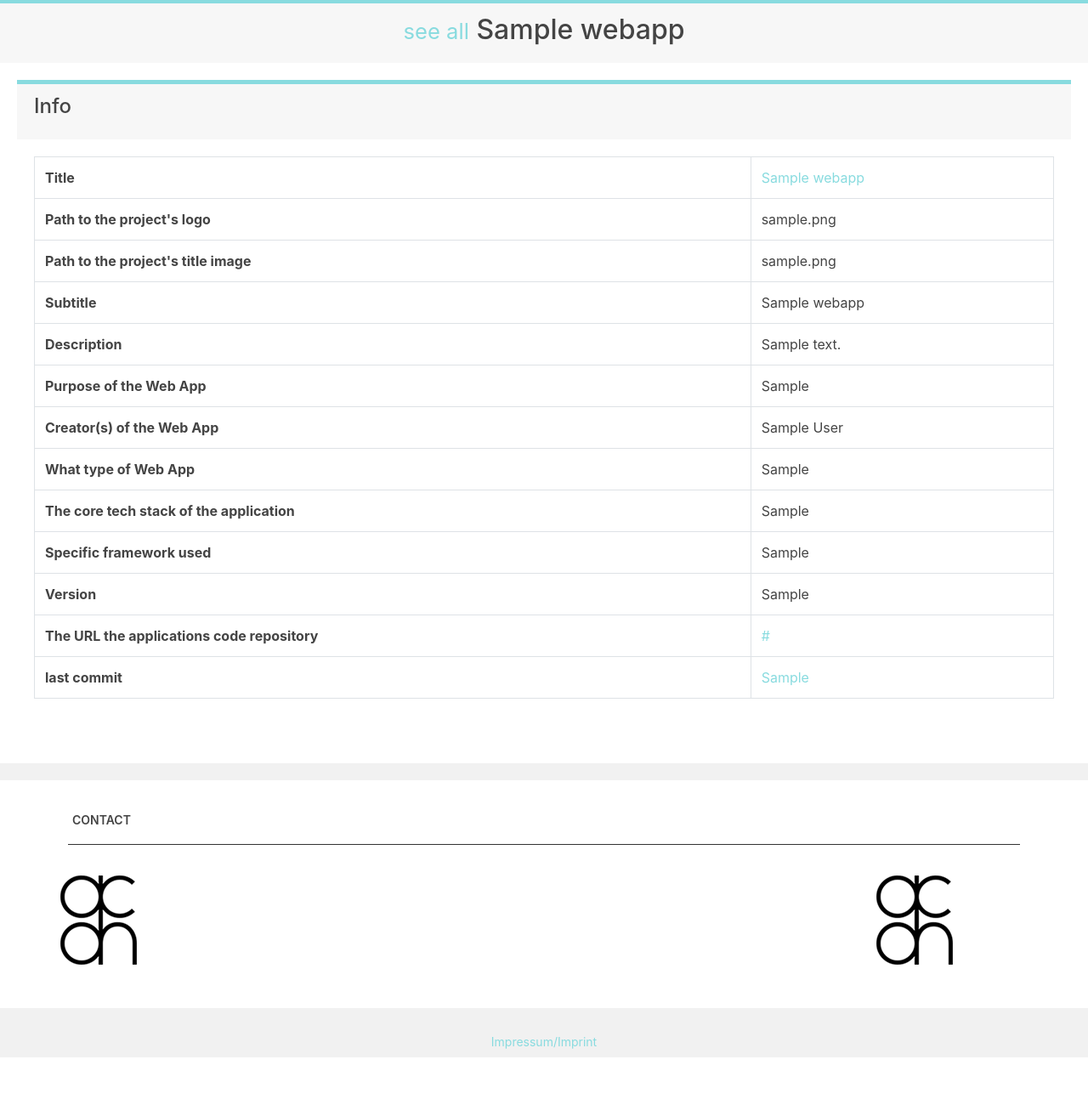
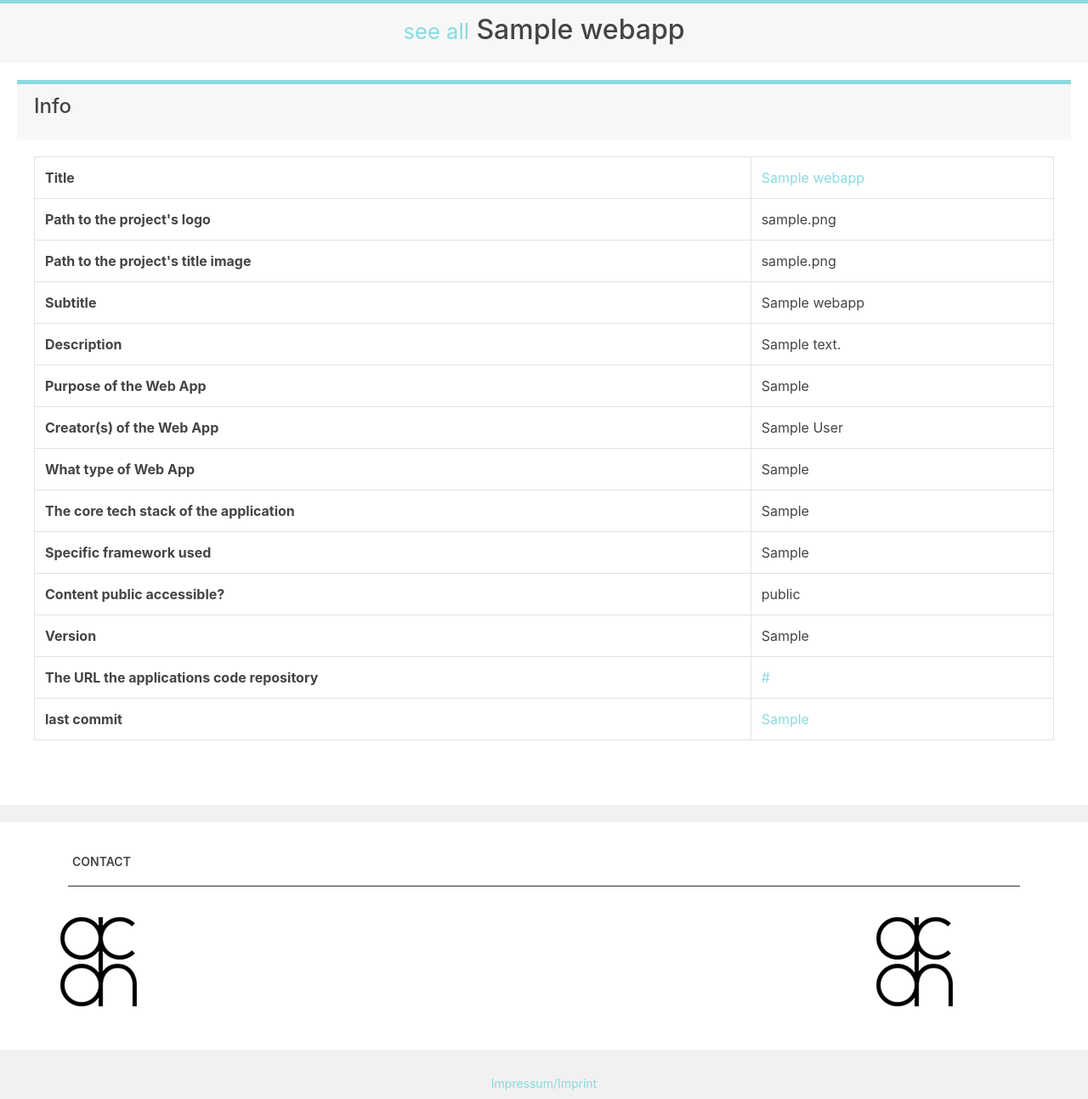
Before and after one commit to acdh-oeaw/dar, a Django app: page /webapps/apps/detail/1 in a window 1280 px wide. Shown: the part 111-1404 px from the top of the page at 85% size. Before the commit the page ends 1355 px from the top, so only its background shows below. Run offline with Django 3.2, Linux system fonts and the light colour scheme; tables that the repository leaves empty hold one stand-in row (values such as "Sample post"); some libraries are stand-ins or nearby versions.

Commit message:
public to detail template added

```diff
--- a/appreg/templates/appreg/webapp_detail.html
+++ b/appreg/templates/appreg/webapp_detail.html
@@ -94,6 +94,14 @@
                         {{ object.framework }}
                     </td>
                 </tr>
+                <tr>
+                    <th>
+                        {% get_verbose_name webapp "public" %}
+                    </th>
+                    <td>
+                        {{ object.public }}
+                    </td>
+                </tr>
                 <tr id="tr_versions">
                     <th>
                         {% get_verbose_name webapp "version" %}
```
